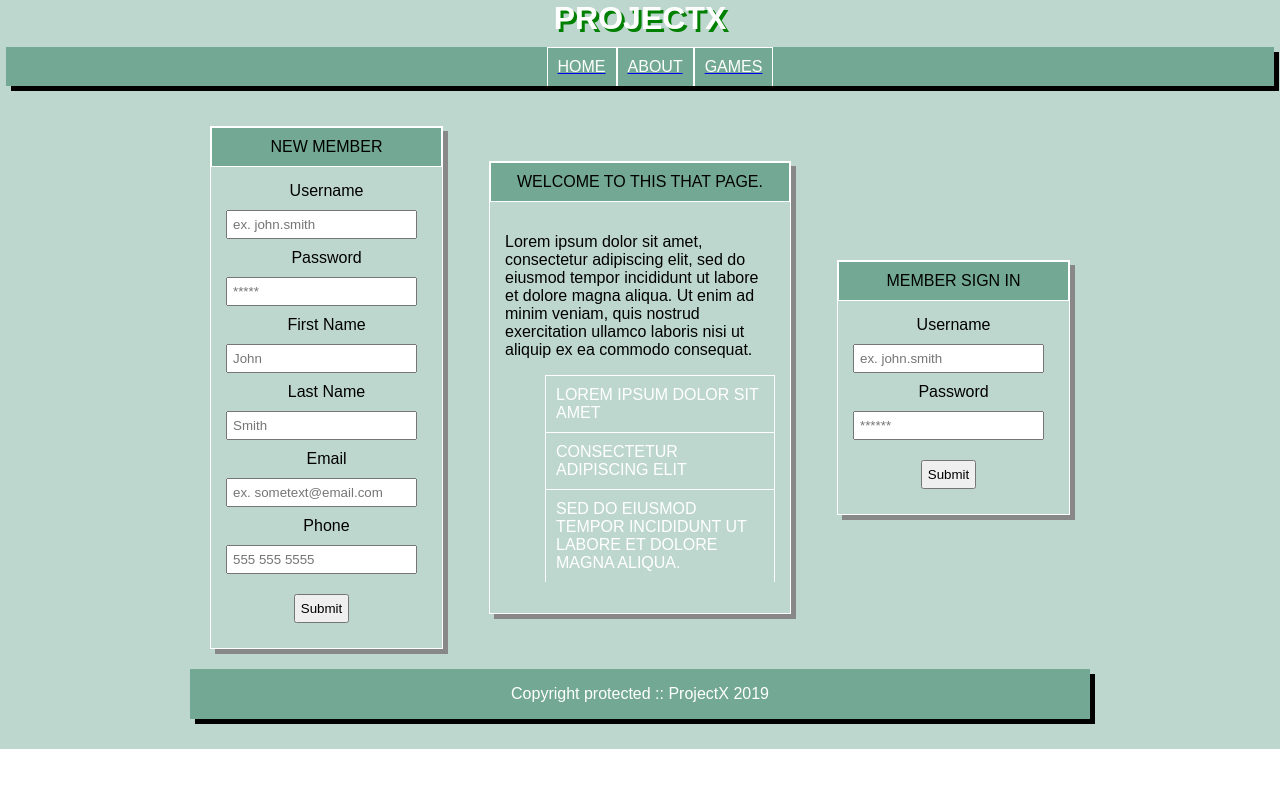
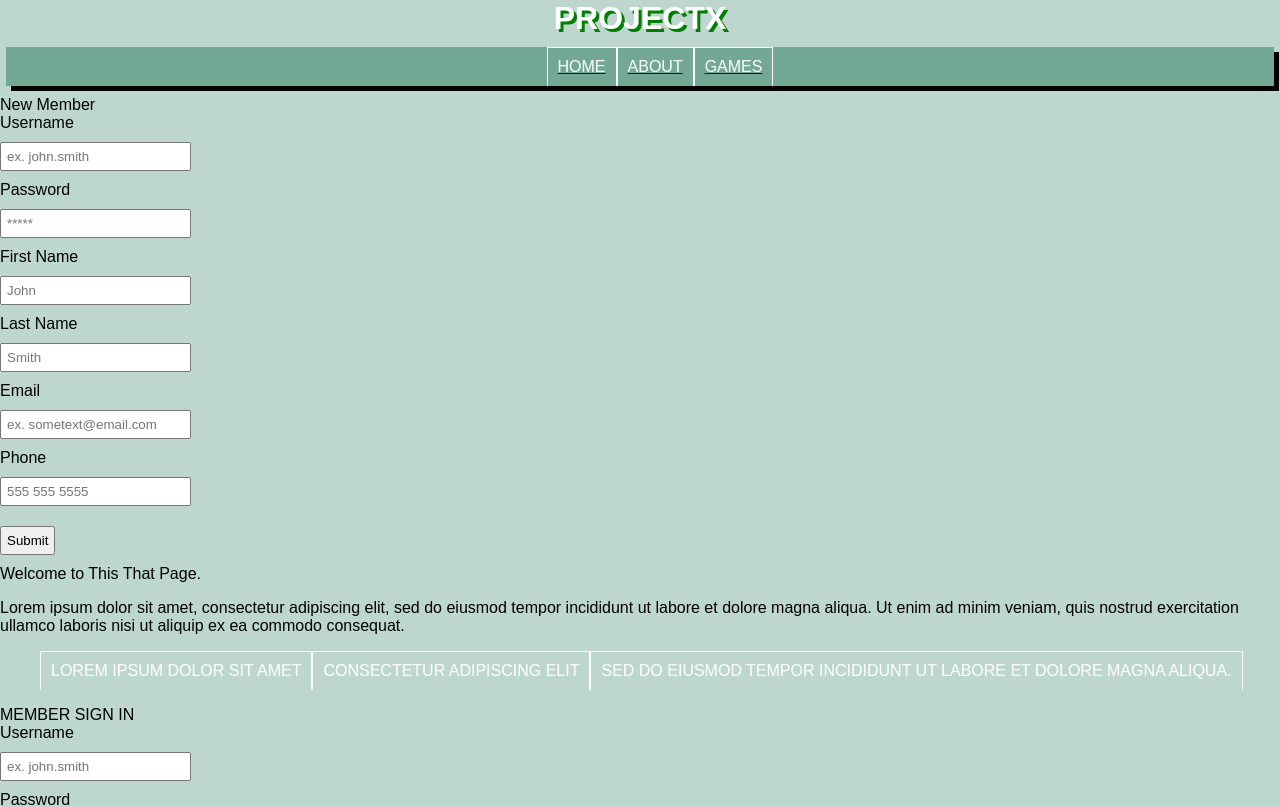
Before and after one commit to techworks-pro/ProjectX, a React (Create React App) app: page / in a window 1280 px wide. Shown: the top 807 px of the page. Built offline with nearby package versions, Linux system fonts and the light colour scheme; a small style sheet from the web is missing.

Commit message:
getting files ready for commit

```diff
--- a/src/App.css
+++ b/src/App.css
@@ -1,56 +1,6 @@
-.container {
-    padding: 20px;
-    display: flex;
-
-
-}
-
-.app {
-    margin: 0 auto;
-    background: #BED7CE;
-    padding: 10px;
-    width: 900px
-}
-
-.app-header h4 {
-    text-align: center
-}
-
-.form {
-    max-width: 300px;
-    border: 1px solid white;
+#main_container {
+    background-color: #BED7CE;
     display: flex;
     flex-direction: column;
-    justify-content: center;
-    margin: auto 20px;
-    min-width: 100px;
-    box-shadow: 5px 5px #888888;
-    text-align: center
+    align-items: center;
 }
-
-.inner {
-    padding: 15px
-}
-
-.main .card-head {
-    text-transform: uppercase;
-    padding: 10px;
-    margin: 0px;
-    background: #72A894;
-    border: 1px solid white
-}
-
-.main {
-    display: flex;
-    flex-direction: row;
-    justify-content: space-between;
-
-}
-
-.welc {
-    min-width: 300px
-}
-
-.footer {
-    padding-top: 20px;
-}
--- a/src/App.js
+++ b/src/App.js
@@ -2,13 +2,11 @@ import React from "react";
 import Routes from "./Routes";
 import Nav from "./Components/Nav/Nav";
 import Header from "./Components/Header/header";
+import "./App.css";
 
 const app = props => {
-  const style = {
-    background: "#BED7CE"
-  };
   return (
-    <div style={style}>
+    <div id="main_container">
       <Header />
       <Nav />
       <Routes />
```
